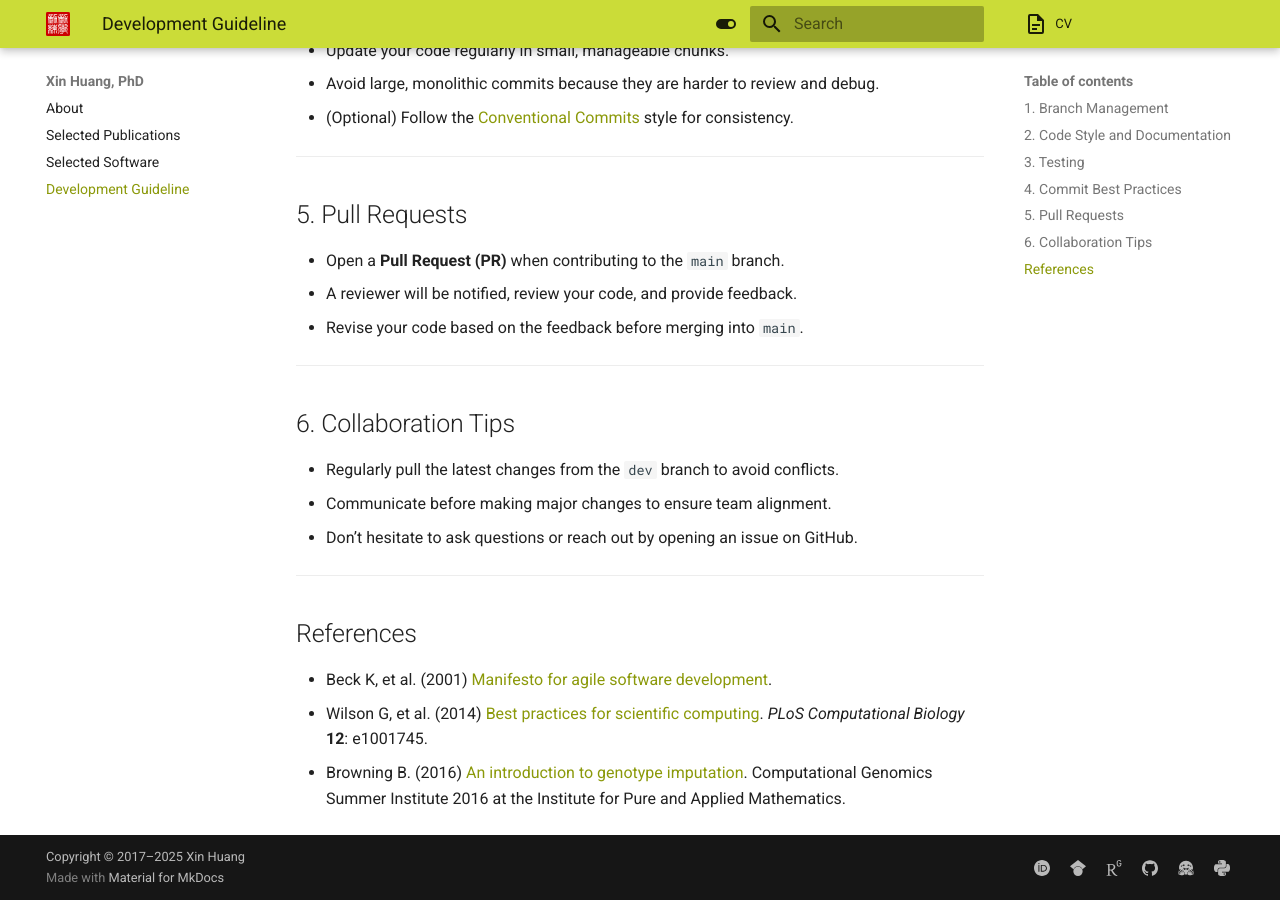
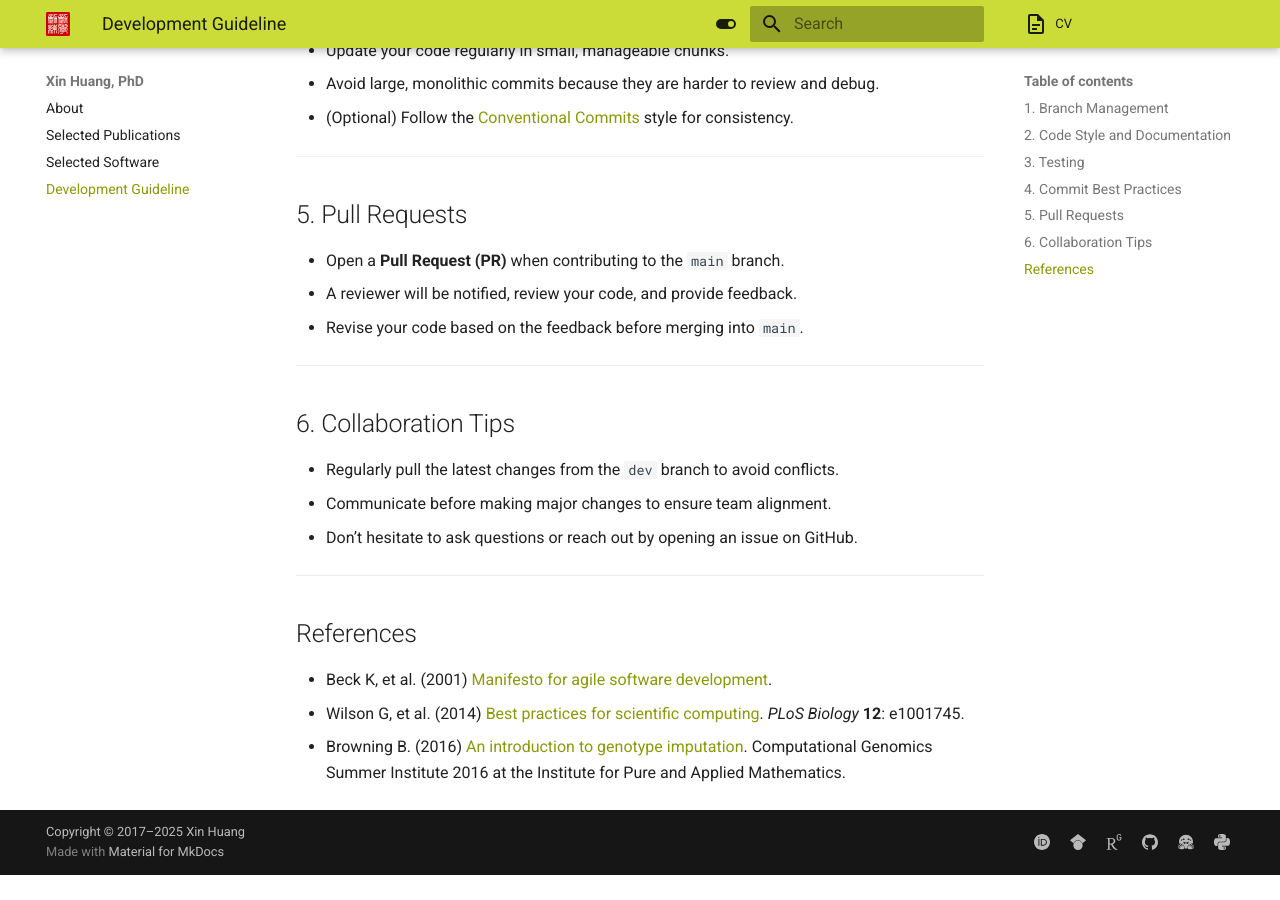
Before and after one commit to xin-huang/xin-huang.github.io, an MkDocs documentation site: the page built from docs/development.md, in a window 1280 px wide and 900 px high, scrolled down 1300 px. Built offline with MkDocs 1.6.1 and Material for MkDocs 9.7.7, drawn with Linux system fonts in a browser that asks for light colours; after the commit the page ends 2175 px from its top, so only the background shows below that.

Commit message:
Update docs

```diff
--- a/docs/development.md
+++ b/docs/development.md
@@ -59,5 +59,5 @@ To maintain code quality, ensure consistency, and enable smooth collaboration ac
 ## References
 
 - Beck K, et al. (2001) [Manifesto for agile software development](https://agilemanifesto.org/).
-- Wilson G, et al. (2014) [Best practices for scientific computing](https://doi.org/10.1371/journal.pbio.1001745). *PLoS Computational Biology* **12**: e1001745.
+- Wilson G, et al. (2014) [Best practices for scientific computing](https://doi.org/10.1371/journal.pbio.1001745). *PLoS Biology* **12**: e1001745.
 - Browning B. (2016) [An introduction to genotype imputation](https://www.youtube.com/watch?v=-oUvXXg6tl8). Computational Genomics Summer Institute 2016 at the Institute for Pure and Applied Mathematics.
```
